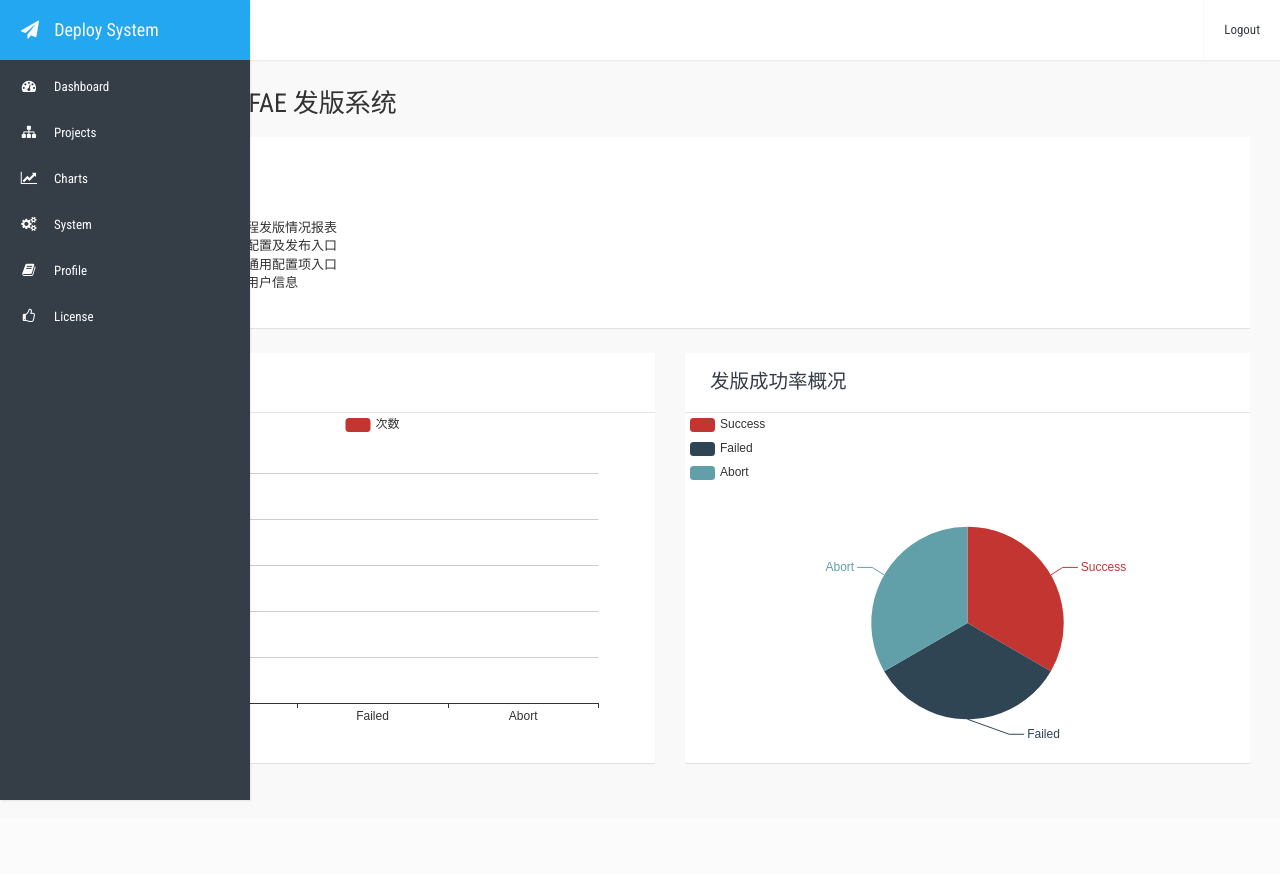
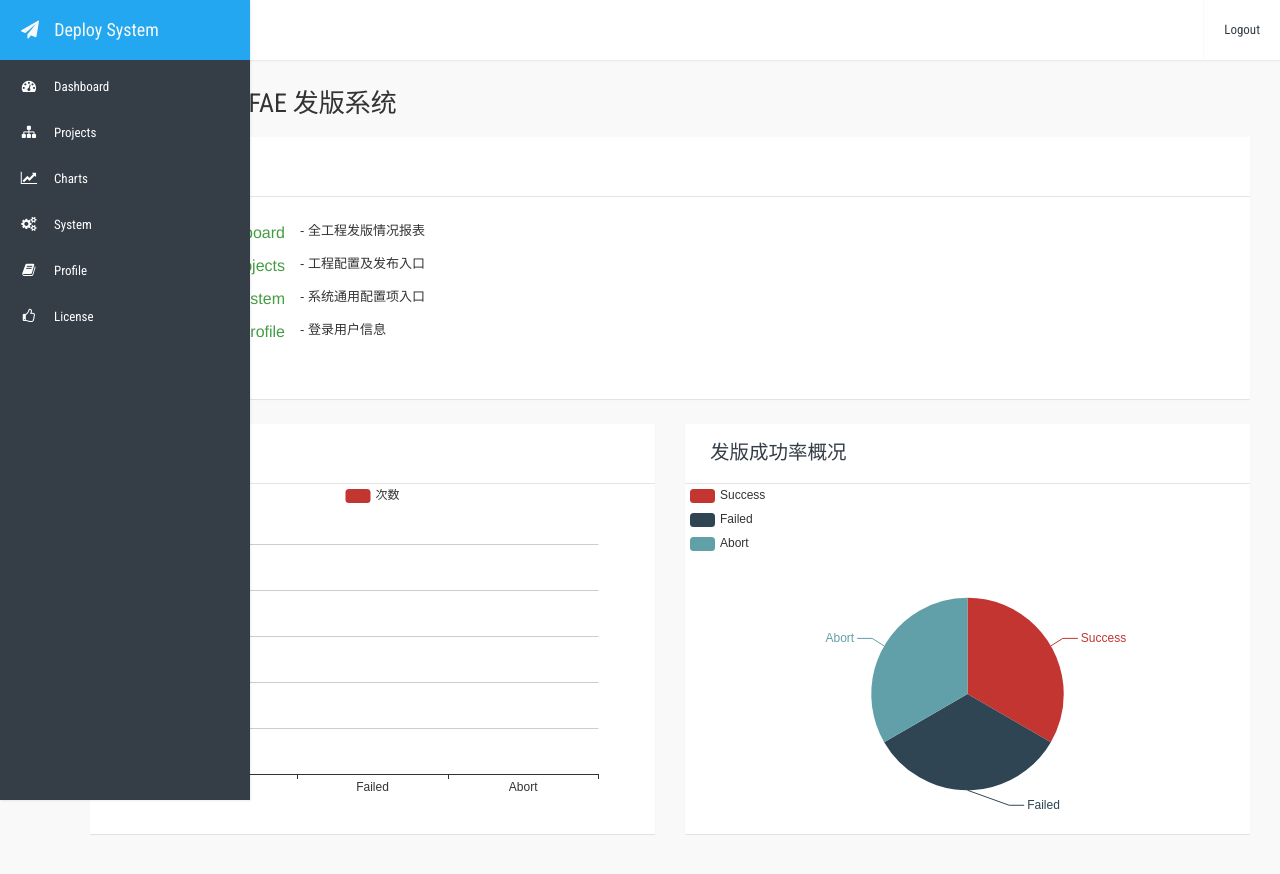
Before and after one commit to linchunrong/depsys, a Flask app: page / in a window 1280 px wide. Shown: the top 874 px of the page. Before the commit the page ends 801 px from the top, so only its background shows below. Run offline with Flask 2, Linux system fonts and the light colour scheme; the visitor is signed in with stand-in values (Sample User, id 1); data that the repository does not hold is empty; some libraries are stand-ins or nearby versions.

Commit message:
update dashboard display

```diff
--- a/depsys/templates/index.html
+++ b/depsys/templates/index.html
@@ -16,14 +16,22 @@
             <div class="row">
                 <div class="col-xs-12">
                     <div class="card">
+                        <div class="card-header">
+                            <div class="card-title">
+                                <div class="title">说明</div>
+                            </div>
+                        </div>
                         <div class="card-body">
-                            <h3 style="color: #1E9FFF">说明：</h3>
-                            <ul style="list-style-type: none">
-                                <li>系统看板：全工程发版情况报表</li>
-                                <li>工程发布：工程配置及发布入口</li>
-                                <li>系统配置：系统通用配置项入口</li>
-                                <li>个人信息：登录用户信息</li>
-                            </ul>
+                            <dl class="dl-horizontal">
+                                <p class="col-sm-2 text-right"><span style="color: #449d44; font-size: medium">Dashboard</span></p>
+	                            <dd>- 全工程发版情况报表</dd>
+                                <p class="col-sm-2 text-right"><span style="color: #449d44; font-size: medium">Projects</span></p>
+	                            <dd>- 工程配置及发布入口</dd>
+                                <p class="col-sm-2 text-right"><span style="color: #449d44; font-size: medium">System</span></p>
+	                            <dd>- 系统通用配置项入口</dd>
+                                <p class="col-sm-2 text-right"><span style="color: #449d44; font-size: medium">Profile</span></p>
+	                            <dd>- 登录用户信息</dd>
+                            </dl>
                         </div>
                     </div>
                 </div>
```
